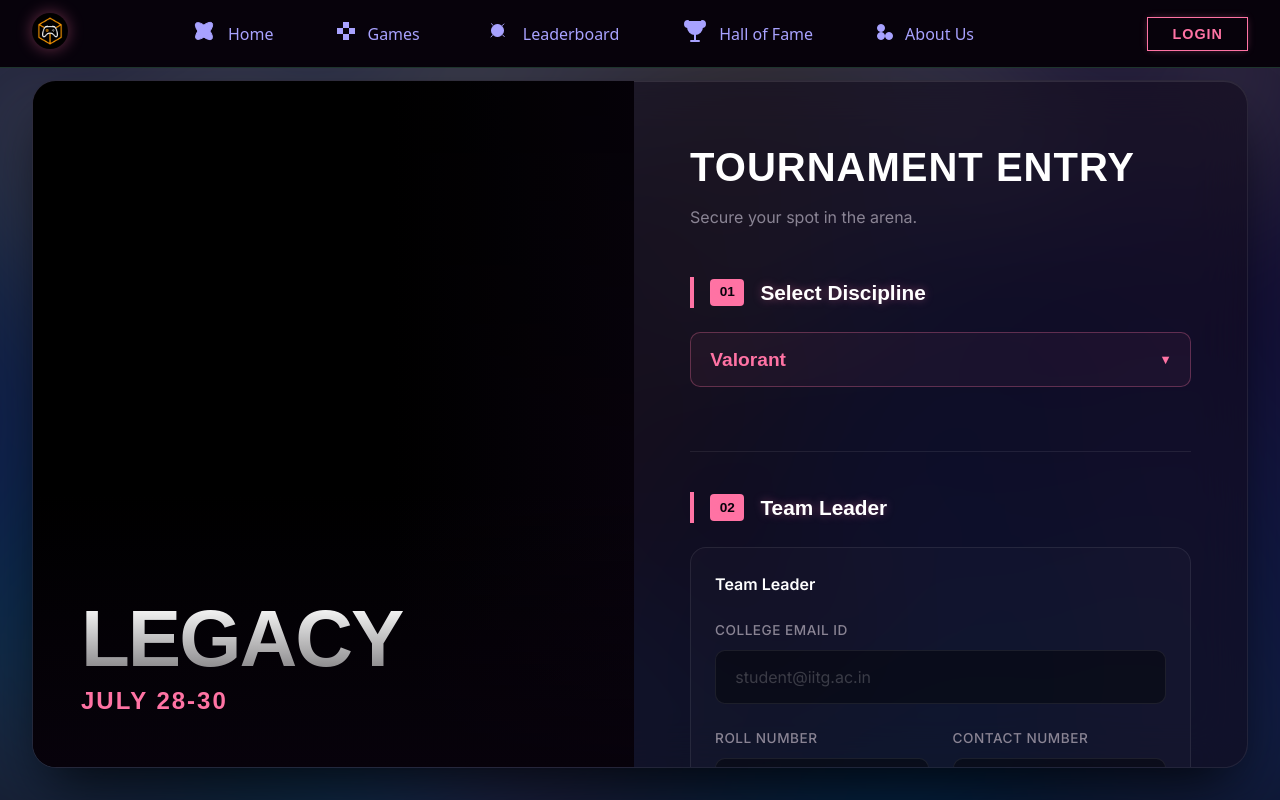
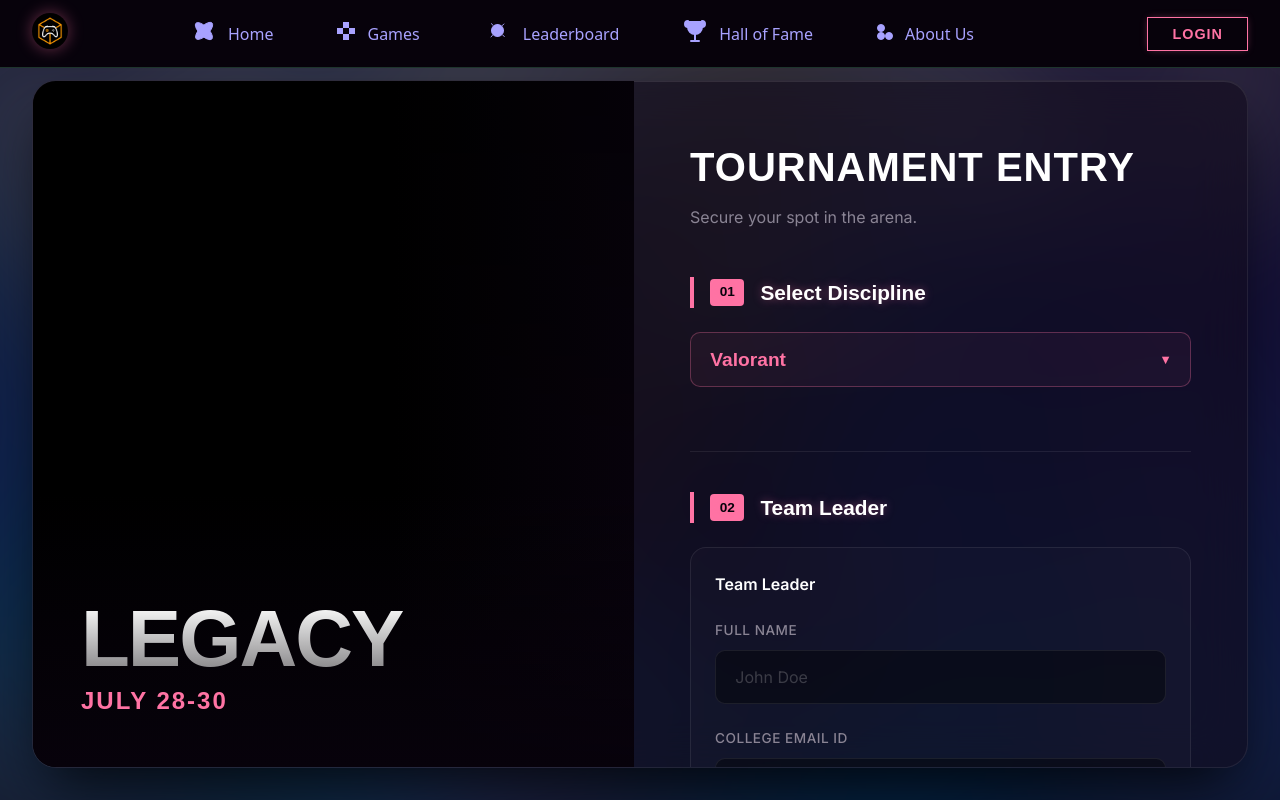
Before and after one commit to GDESClub/GDES-Frontend, a React (Vite) app in the folder Code/: page /legacy/register in a window 1280 px wide. Built offline with nearby package versions, Linux system fonts and the light colour scheme; a web font is replaced by a local one.

Commit message:
Add full name field to registration form
Add a 'name' property to the emptyPlayer initializer and insert a required 'Full Name' input into RegistrationPage.jsx. The new input is bound to player.name and uses handlePlayerChange, enabling capture of participants' full names during registration.

```diff
--- a/Code/src/pages/RegistrationPage.jsx
+++ b/Code/src/pages/RegistrationPage.jsx
@@ -23,6 +23,7 @@ const GAME_IMAGES = {
 const BGMI_RANKS = ['Bronze', 'Silver', 'Gold', 'Platinum', 'Diamond', 'Crown', 'Ace', 'Conqueror'];
 
 const emptyPlayer = () => ({
+  name: '',           // Added name field
   collegeEmail: '',
   rollNumber: '',
   contactNumber: ''
@@ -121,6 +122,18 @@ export default function RegistrationPage() {
             ✕ Remove
           </button>
         )}
+      </div>
+
+      {/* Added Name Input Field */}
+      <div className="input-group">
+        <label>Full Name</label>
+        <input
+          type="text"
+          required
+          placeholder="John Doe"
+          value={player.name}
+          onChange={(e) => handlePlayerChange(index, 'name', e.target.value)}
+        />
       </div>
 
       <div className="input-group">
```
